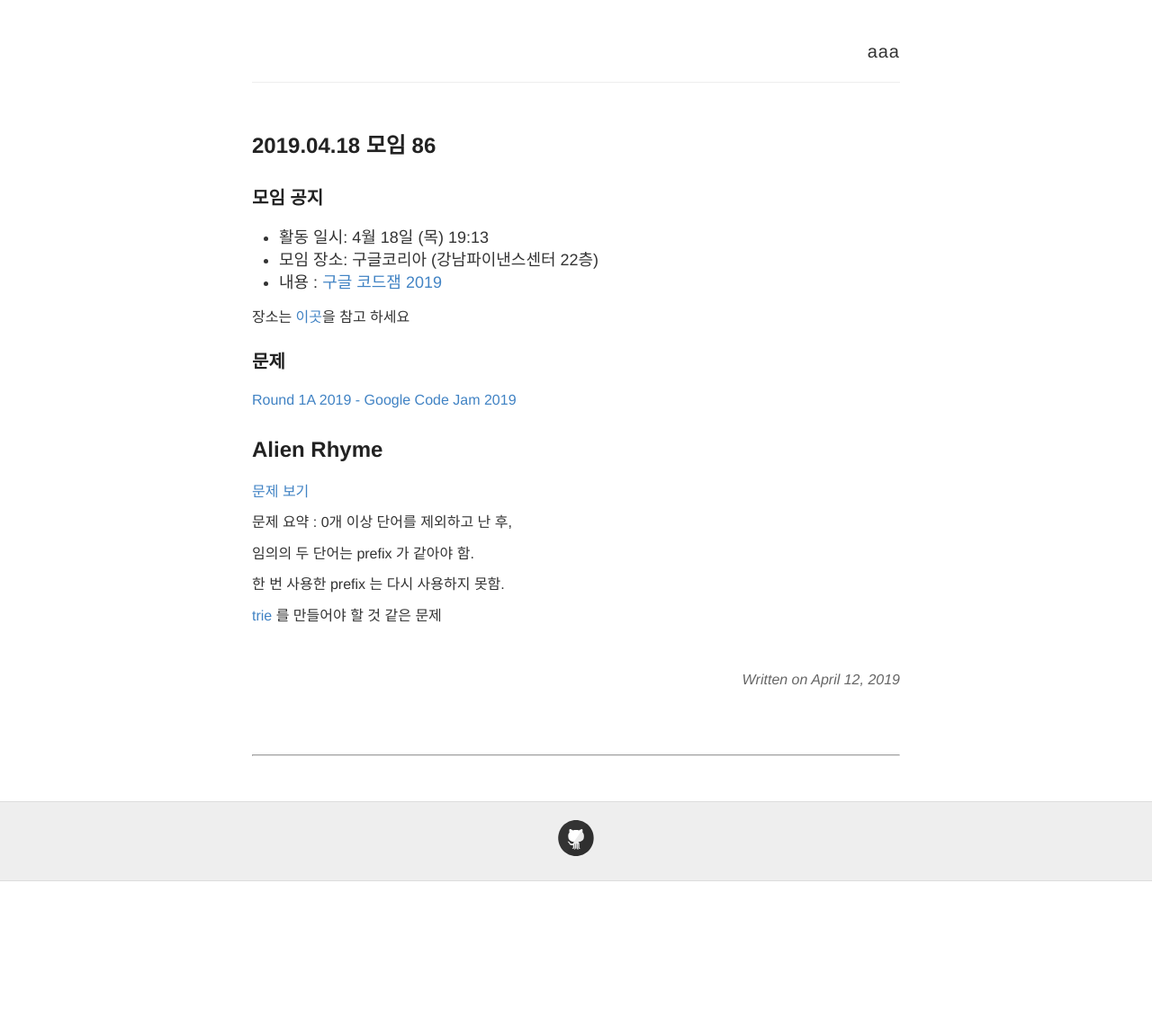
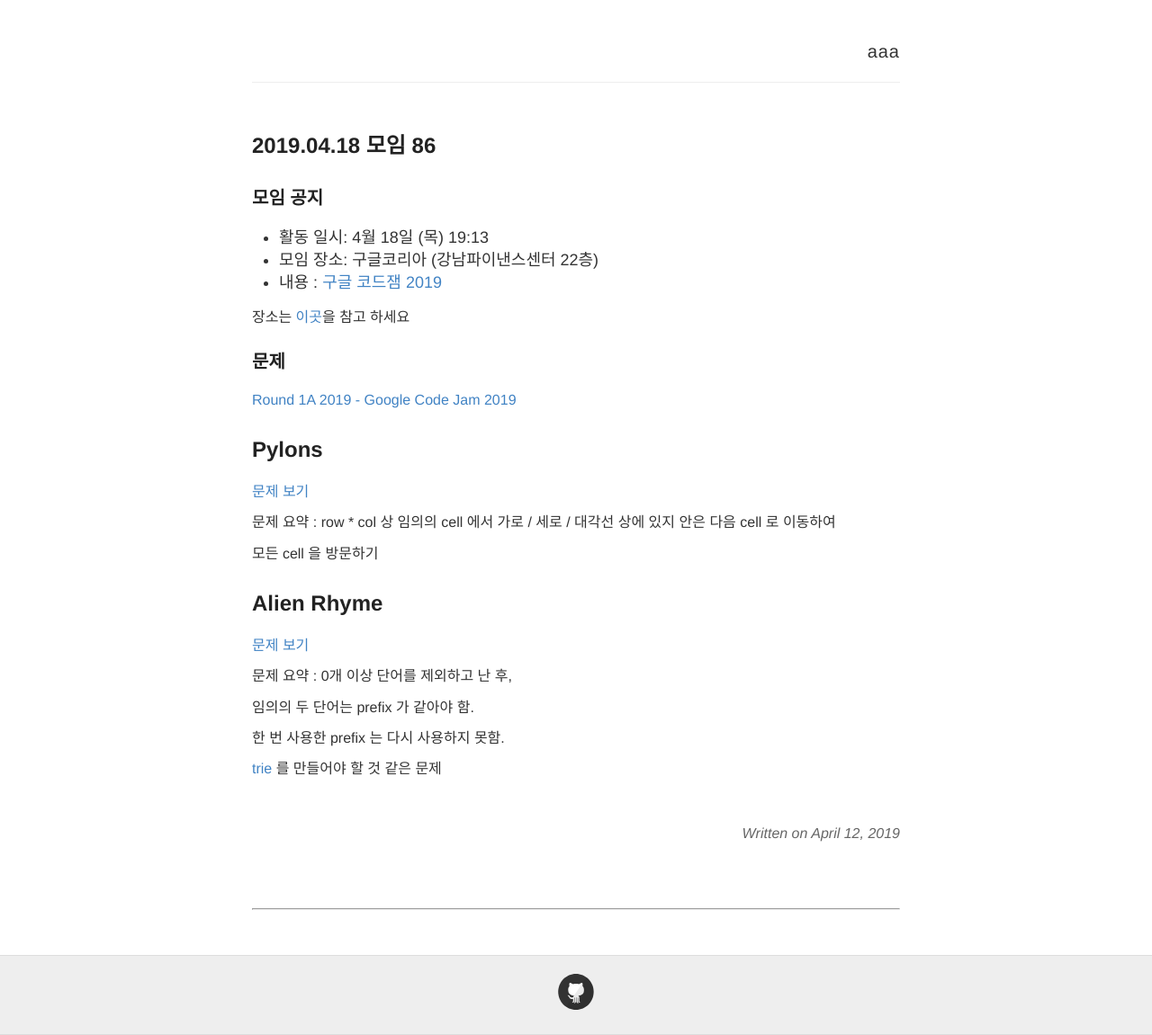
Before and after one commit to seirion/aaa, a Jekyll site: the page built from _posts/2019-04-18-meeting-086.md, in a window 1280 px wide. Shown: the whole page at 90% size. Built offline with Jekyll 4.4.1, drawn with Linux system fonts in a browser that asks for light colours; comment, search, counter and statistics services are not loaded; before the commit the page ends 980 px from its top, so only the background shows below that.

Commit message:
Update 2019-04-18-meeting-086.md

```diff
--- a/_posts/2019-04-18-meeting-086.md
+++ b/_posts/2019-04-18-meeting-086.md
@@ -17,6 +17,16 @@
 
 [Round 1A 2019 - Google Code Jam 2019](https://codingcompetitions.withgoogle.com/codejam/round/0000000000051635)
 
+# Pylons
+
+[문제 보기](https://codingcompetitions.withgoogle.com/codejam/round/0000000000051635/0000000000104e03)
+
+문제 요약 : row * col 상 임의의 cell 에서 가로 / 세로 / 대각선 상에 있지 안은 다음 cell 로 이동하여
+
+모든 cell 을 방문하기
+
+
+
 
 # Alien Rhyme
 
```
